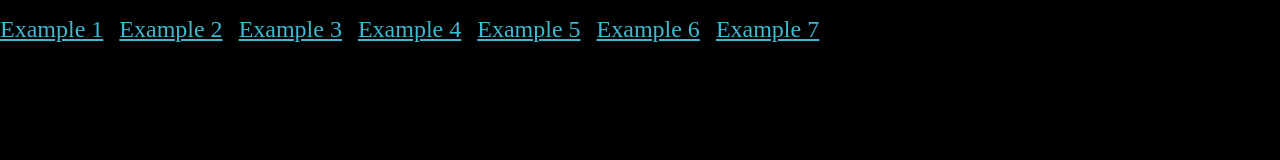
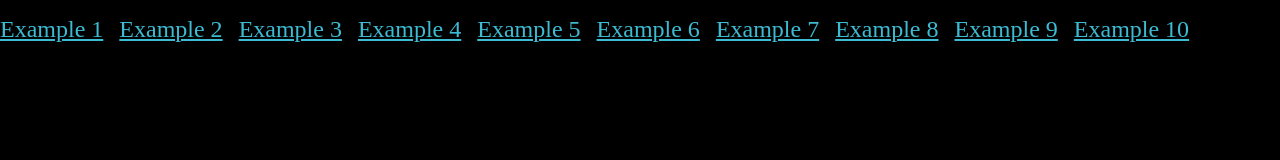
Before and after one commit to thurn/cljpixi, a plain HTML site: page index.html in a window 1280 px wide. Drawn offline with Linux system fonts and the light colour scheme; files whose address does not match are found by name.

```diff
--- a/index.html
+++ b/index.html
@@ -30,7 +30,8 @@
       <a href="#example1">Example 1</a> <a href="#example2">Example 2</a>
       <a href="#example3">Example 3</a> <a href="#example4">Example 4</a>
       <a href="#example5">Example 5</a> <a href="#example6">Example 6</a>
-      <a href="#example7">Example 7</a>
+      <a href="#example7">Example 7</a> <a href="#example8">Example 8</a>
+      <a href="#example9">Example 9</a> <a href="#example10">Example 10</a>
     </p>
     <script async onload="scriptLoaded()" src="resources/js/pixi.js"></script>
     <script async onload="scriptLoaded()" src="resources/js/tweenjs-0.5.1.min.js"></script>
```
Also changed, not shown: 1 other file.
